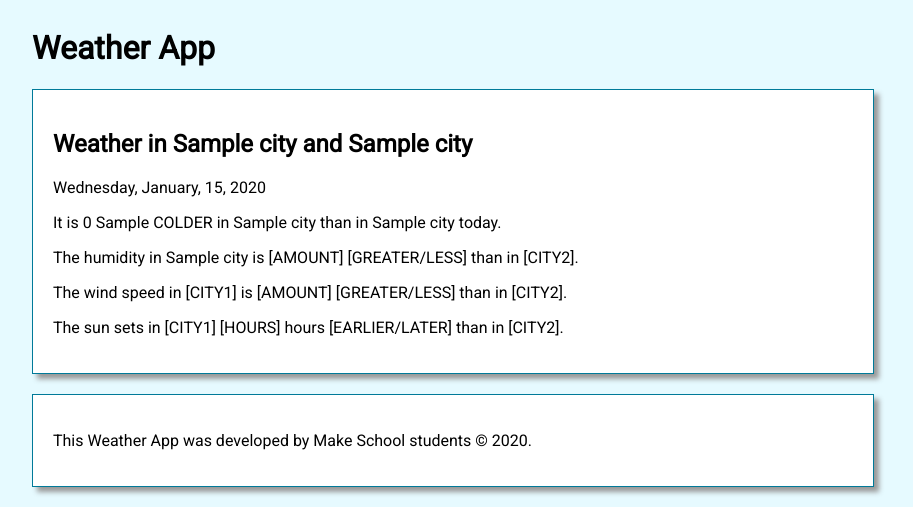
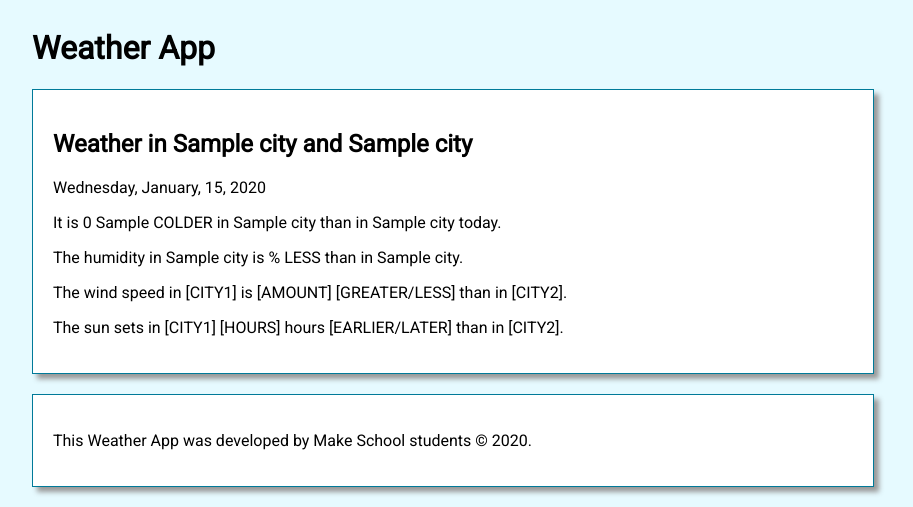
Before and after one commit to Joshkaki00/Homework-4-Assignment, a Flask app: template templates/comparison_results.html in a window 1280 px wide. Shown: the top 507 px of the page, without its empty margins (208-1121 px from the left). Run offline with Flask 3, Linux system fonts and the light colour scheme; the template is opened without the code that fills it: most values are stand-ins (such as "Sample title", 1, 10 or a date in 2020).

Commit message:
updated app

```diff
--- a/templates/comparison_results.html
+++ b/templates/comparison_results.html
@@ -16,7 +16,14 @@
     </p>
 
     <p>
-        The humidity in {{ city1_info.city }} is [AMOUNT] [GREATER/LESS] than in [CITY2].
+        The humidity in {{ city1_info.city }} is
+        {{ abs(city1_info.humidity - city2_info.humidity) }}%
+        {% if city1_info.humidity > city2_info.humidity %}
+            GREATER
+        {% else %}
+            LESS
+        {% endif %}
+        than in {{ city2_info.city }}.
     </p>
 
     <p>
```
